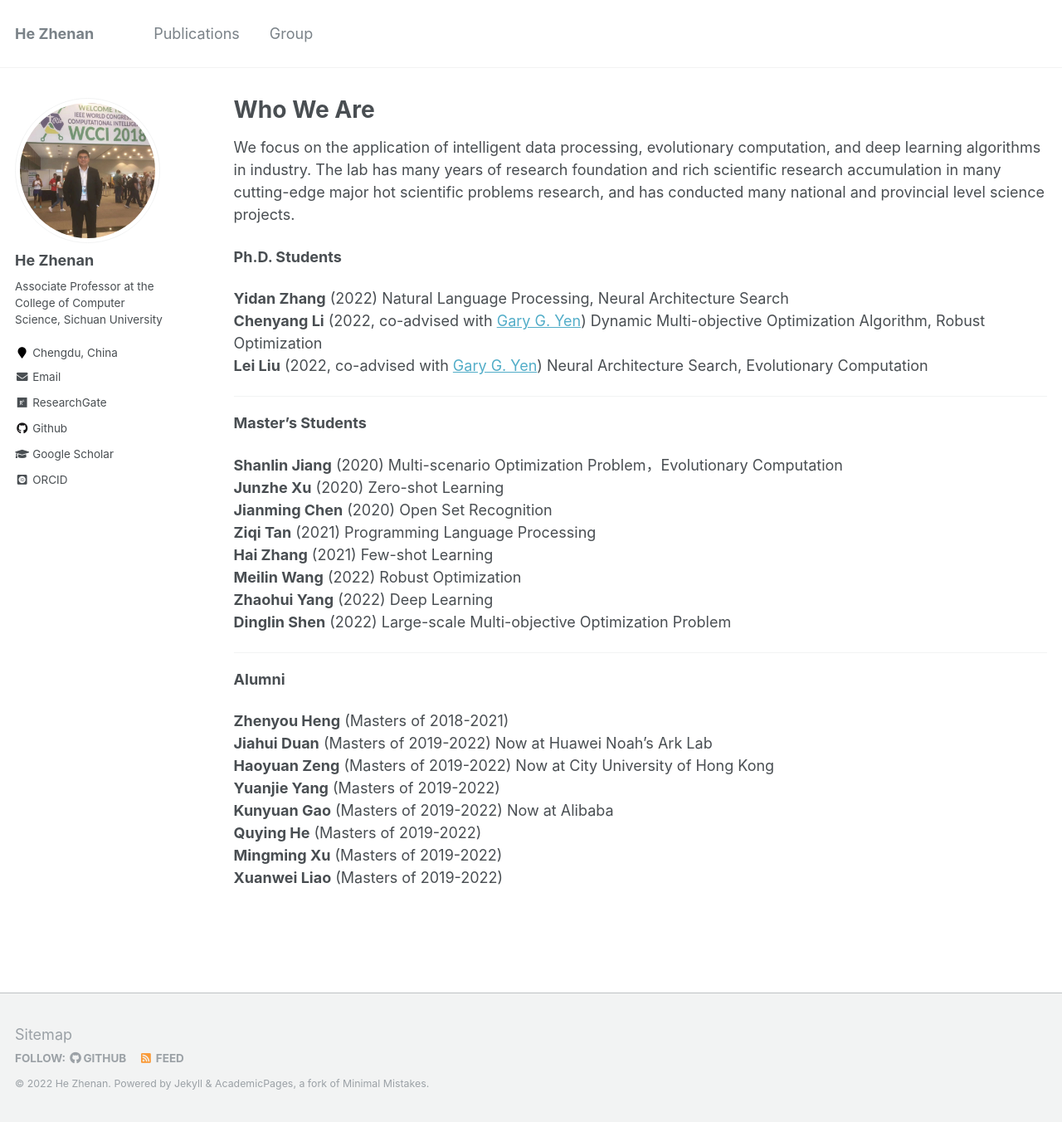
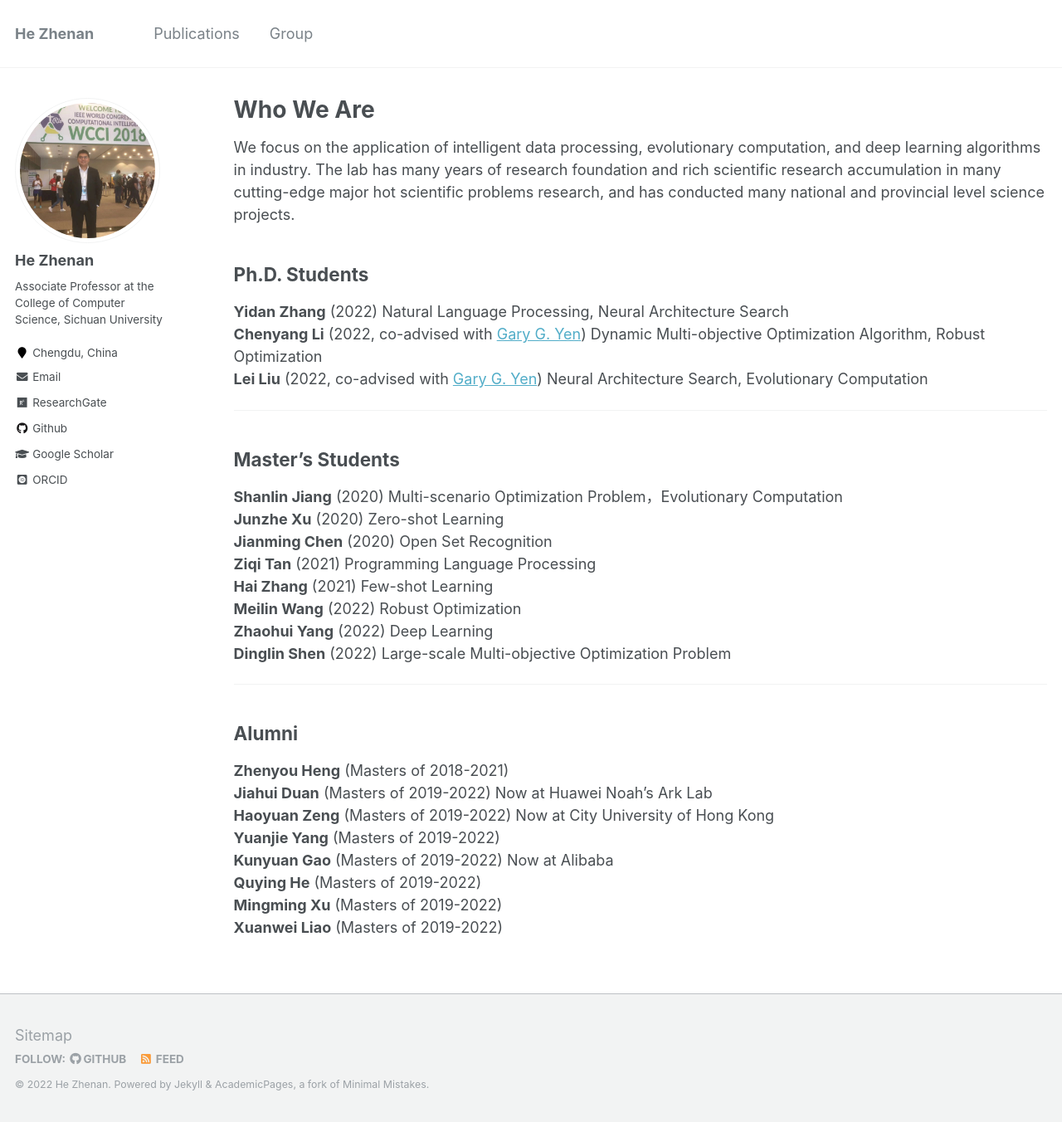
Before and after one commit to JianmingChen121/KaminZZZ.github.io, a Jekyll site: the page built from _pages/people.md, in a window 1280 px wide and 1352 px high. Shown: the whole window at 83% size. Built offline with Jekyll 4.4.1, drawn with Linux system fonts in a browser that asks for light colours; some web fonts are replaced.

```diff
--- a/_pages/people.md
+++ b/_pages/people.md
@@ -7,14 +7,14 @@ author_profile: true
 
 We focus on the application of intelligent data processing, evolutionary computation, and deep learning algorithms in industry. The lab has many years of research foundation and rich scientific research accumulation in many cutting-edge major hot scientific problems research, and has conducted many national and provincial level science projects.
 
-**Ph.D. Students**
+## Ph.D. Students
 
 **Yidan Zhang** (2022) Natural Language Processing, Neural Architecture Search<br>
 **Chenyang Li** (2022, co-advised with [Gary G. Yen](https://experts.okstate.edu/gyen)) Dynamic Multi-objective Optimization Algorithm, Robust Optimization<br>
 **Lei Liu** (2022, co-advised with [Gary G. Yen](https://experts.okstate.edu/gyen)) Neural Architecture Search, Evolutionary Computation<br>
 
 <hr/>
-**Master's Students**
+## Master's Students
 
 **Shanlin Jiang** (2020) Multi-scenario Optimization Problem，Evolutionary Computation<br>
 **Junzhe Xu** (2020) Zero-shot Learning<br>
@@ -26,7 +26,7 @@ We focus on the application of intelligent data processing, evolutionary computa
 **Dinglin Shen** (2022) Large-scale Multi-objective Optimization Problem<br>
 
 <hr/>
-**Alumni**
+## Alumni
 
 **Zhenyou Heng** (Masters of 2018-2021)<br>
 **Jiahui Duan** (Masters of 2019-2022) Now at Huawei Noah’s Ark Lab<br>
```
